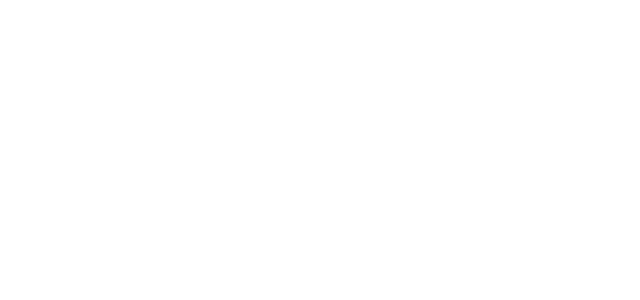
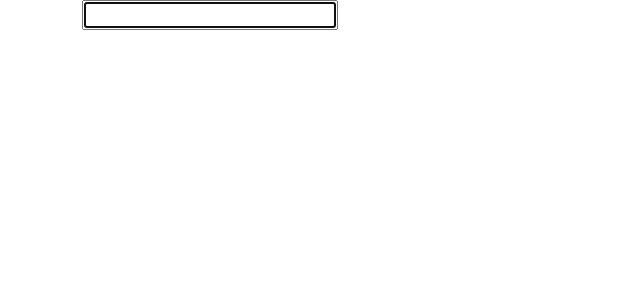
Before and after one commit to zszczesna/dictionary, a React (Create React App) app: page / in a window 1280 px wide. Shown: the top 300 px of the page, without its empty margins (0-640 px from the left). Built offline with nearby package versions, Linux system fonts and the light colour scheme.

Commit message:
added search engine in Dictionary.js

```diff
--- a/src/App.js
+++ b/src/App.js
@@ -1,12 +1,14 @@
 import logo from './logo.svg';
 import './App.css';
+import Dictionary from './Dictionary';
+
 
 function App() {
   return (
     <div className="App">
-      <header className="App-header">
-
-      </header>
+      <div className="container">
+        <Dictionary />
+      </div>
     </div>
   );
 }
--- /dev/null
+++ b/src/Dictionary.js
@@ -0,0 +1,22 @@
+import React, {useState} from "react"
+
+
+export default function Dictionary(){
+    let[keyword, setKeword] = useState(" ");
+    function search(event){
+        event.preventDefault();
+        alert(`Searching for ${keyword} definition`);
+    }
+
+    function handleKeywordChange(event){
+        setKeword(event.target.value);
+    }
+
+    return (
+        <div className="Dictionary">
+            <form onSubmit={search}>
+                <input type="search" autoFocus={true} onChange={handleKeywordChange}/>
+            </form>
+        </div>
+    )
+}
```
